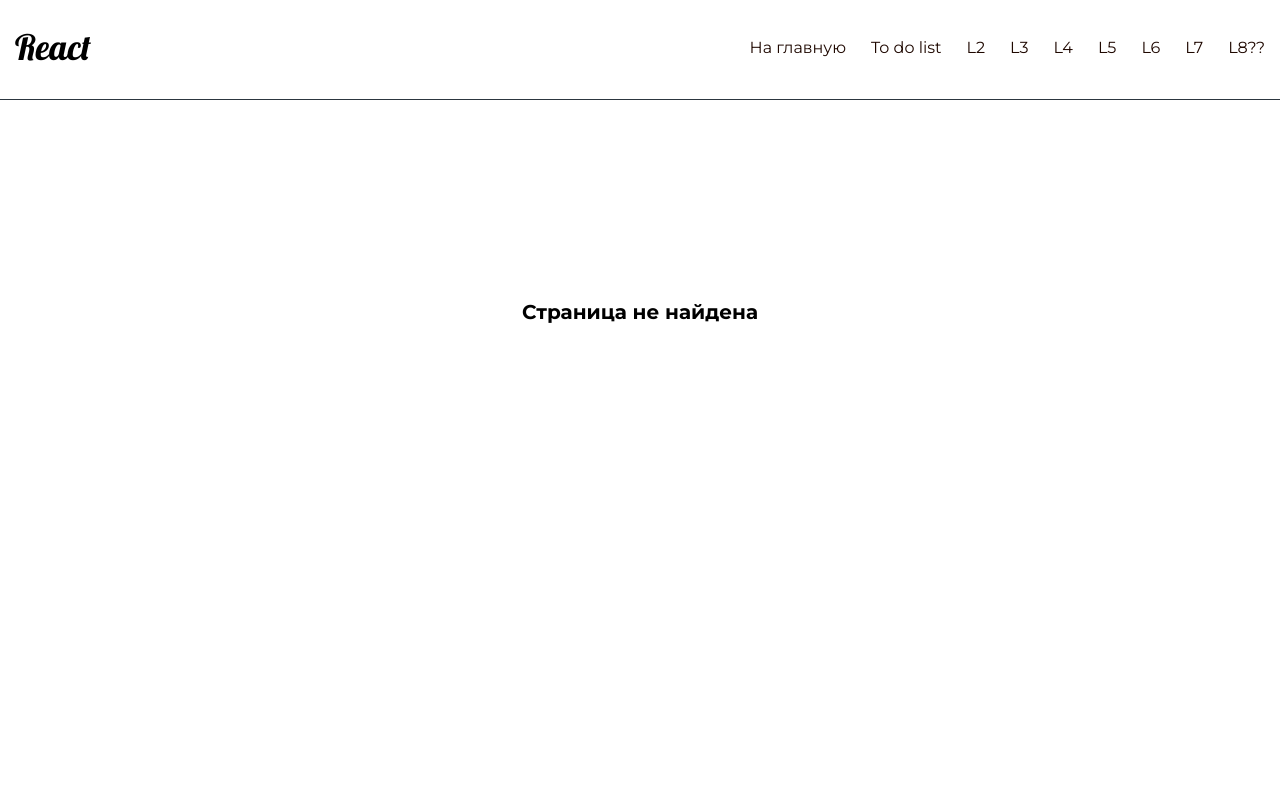
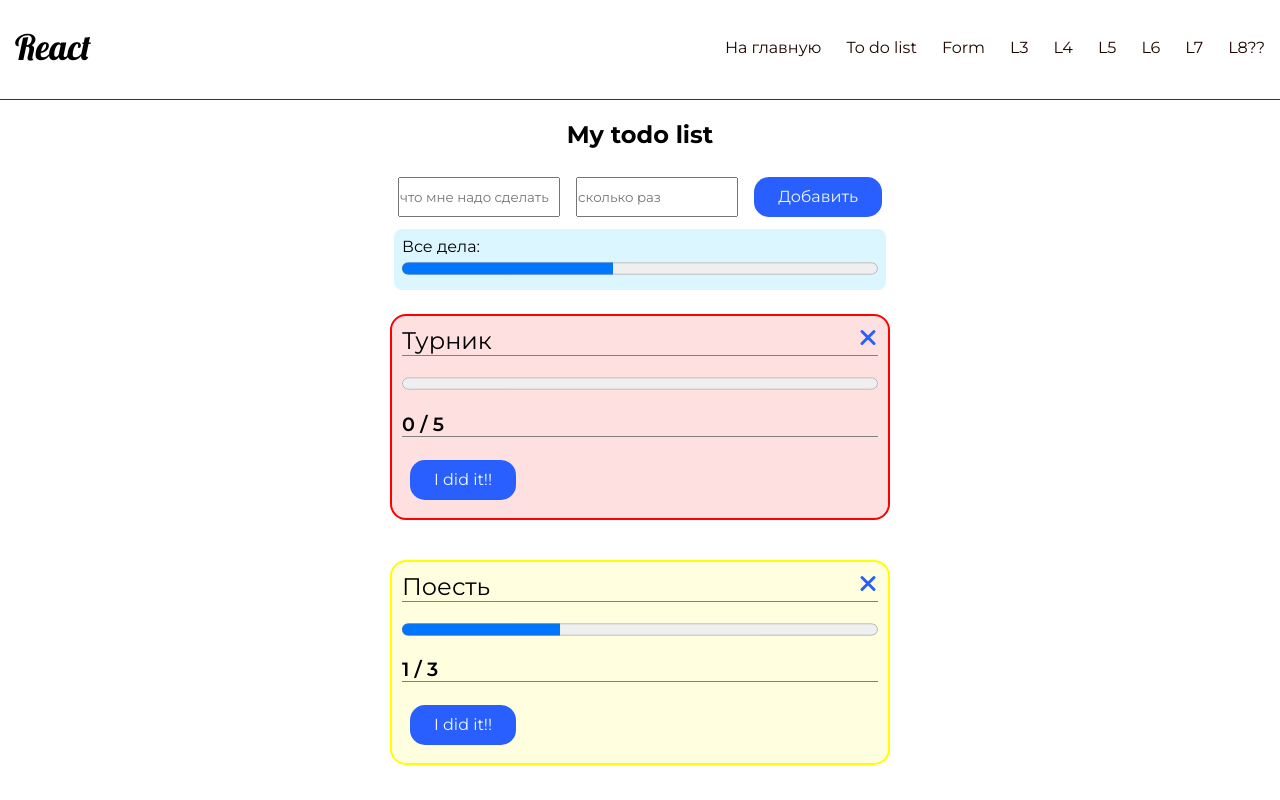
Before and after one commit to alena-apr/r-1, a React (Vite) app: page /form in a window 1280 px wide. Shown: the top 800 px of the page. Built offline with nearby package versions, Linux system fonts and the light colour scheme.

Commit message:
better toDos
also added fakeAi

```diff
--- a/src/App.jsx
+++ b/src/App.jsx
@@ -10,6 +10,7 @@ function App() {
     <Routes>
       <Route path="/" element={<Main />} />
       <Route path='/todo' element={<ToDoList />} />
+      <Route path='/form' element={<ToDoList />} />
       <Route path="*" element={<PageNotFound />} />
     </Routes>
   )
--- a/src/components/Menu/Menu.jsx
+++ b/src/components/Menu/Menu.jsx
@@ -5,7 +5,7 @@ export default function Menu() {
     const MENU = [
         { title: "На главную", to: "/" },
         { title: "To do list", to: "/todo" },
-        { title: "L2", to: "/l2" },
+        { title: "Form", to: "/form" },
         { title: "L3", to: "/l3" },
         { title: "L4", to: "/l4" },
         { title: "L5", to: "/l5" },
--- /dev/null
+++ b/src/components/ToDo/ProgressBar.jsx
@@ -0,0 +1,18 @@
+import propTypes from "prop-types";
+import styles from './toDo.module.scss'
+
+ProgressBar.propTypes = {
+    timesDone: propTypes.number.isRequired,
+    timesToDo: propTypes.number.isRequired,
+}
+
+function ProgressBar({ timesDone, timesToDo }) {
+
+    return <div>
+    <progress className={styles.progress} value={timesDone} max={timesToDo} >
+      {timesDone}
+    </progress>
+  </div>
+}
+
+export default ProgressBar;
--- a/src/components/ToDo/ToDo.jsx
+++ b/src/components/ToDo/ToDo.jsx
@@ -1,62 +1,46 @@
+import ProgressBar from "./ProgressBar";
 import styles from "./toDo.module.scss";
 import propTypes from "prop-types";
 
 ToDo.propTypes = {
-  title: propTypes.string,
-  timesDone: propTypes.number,
-  timesToDo: propTypes.number,
-  changeTimes: propTypes.func,
-  onDeleteToDo: propTypes.func
+  title: propTypes.string.isRequired,
+  timesDone: propTypes.number.isRequired,
+  timesToDo: propTypes.number.isRequired,
+  addTimes: propTypes.func.isRequired,
+  deleteToDo: propTypes.func.isRequired,
 };
 
-function ToDo({ title, timesDone, timesToDo, changeTimes, onDeleteToDo }) {
-  function addTimes() {
-    if (timesDone < timesToDo) {
-      changeTimes(timesDone + 1);
-    }
-  }
+function ToDo({ title, timesDone, timesToDo, addTimes, deleteToDo }) {
+  const rel = timesDone / timesToDo;
+  let bgCardColor = `${styles.card}`;
+  const isDone = rel >= 1;
 
-  function deleteToDo() {
-    onDeleteToDo()
-  }
-
-  let bgCardColor = `${styles.card}`;
-  if (timesDone / timesToDo <= 1 / 4) {
-    bgCardColor += ` ${styles.red}`;
-  } else if (
-    timesDone / timesToDo >= 1 / 4 &&
-    timesDone / timesToDo <= 1 / 1.33
-  ) {
-    bgCardColor += ` ${styles.yellow}`;
-  } else {
-    bgCardColor += ` ${styles.green}`;
-  }
+  rel < 0.25
+    ? (bgCardColor += ` ${styles.red}`)
+    : rel > 0.75
+    ? (bgCardColor += ` ${styles.green}`)
+    : (bgCardColor += ` ${styles.yellow}`);
 
   return (
     <div className={bgCardColor}>
-      <div className={styles['title-wrapper']}>
+      <div className={styles["title-wrapper"]}>
         <div className={styles.title}>{title}</div>
-      <span className={styles.delete}
-            onClick={deleteToDo}
-      ></span>
+        <span className={styles.delete} onClick={deleteToDo}></span>
       </div>
 
       <div>
-        <progress max={timesToDo} value={timesDone}>
-          {timesDone}
-        </progress>
+        <ProgressBar timesDone={timesDone} timesToDo={timesToDo} />
       </div>
       <div className={styles["progress-number"]}>
         {timesDone} / {timesToDo}
       </div>
       <div>
-        {timesToDo === timesDone ? (
-          <span>All done!</span>
-        ) : (
+        {!isDone && (
           <button className={styles.btn} onClick={addTimes}>
             I did it!!
           </button>
         )}
+        {isDone && <span>All done!</span>}
       </div>
     </div>
   );
--- a/src/components/ToDo/toDo.module.scss
+++ b/src/components/ToDo/toDo.module.scss
@@ -19,7 +19,7 @@
   font-size: 1.5rem;
 }
 
-progress {
+.progress {
   width: 100%;
   height: 25px;
 }
--- a/src/routes/ToDoList/ToDoList.jsx
+++ b/src/routes/ToDoList/ToDoList.jsx
@@ -3,17 +3,38 @@ import Layout from "../../components/Layout/Layout";
 import styles from "./toDoList.module.scss";
 import ToDo from "../../components/ToDo/ToDo";
 import btnStyle from "./../../components/ToDo/toDo.module.scss";
+import ProgressBar from "../../components/ToDo/ProgressBar";
 
 function ToDoList() {
   const [toDos, setToDos] = useState([
-    { title: "Турник", timesDone: 0, timesToDo: 5},
-    { title: "Поесть", timesDone: 1, timesToDo: 3},
-    { title: "Ещё что-нибудь", timesDone: 7, timesToDo: 10},
+    { id: 1, title: "Турник", timesDone: 0, timesToDo: 5 },
+    { id: 2, title: "Поесть", timesDone: 1, timesToDo: 3 },
+    { id: 3, title: "Ещё что-нибудь", timesDone: 7, timesToDo: 10 },
   ]);
   const [warning, setWarning] = useState(false);
 
-  function setTimesDone(i, timesDone) {
-    setToDos(toDos.with(i, { ...toDos[i], timesDone }));
+  let fakeAi = toDos[toDos.length - 1]?.id ?? 0;
+
+  const stats = toDos.reduce(
+    (total, el) => {
+      total.timesDone += el.timesDone;
+      total.timesToDo += el.timesToDo;
+      return total;
+    },
+    { timesDone: 0, timesToDo: 0 }
+  );
+
+  let allDone;
+  if (toDos.length > 0) {
+    allDone = stats.timesDone >= stats.timesToDo;
+  }
+  // const allDone = toDos.every(todo => todo.timesDone >= todo.timesToDo);
+
+  function onAddTimes(i) {
+    const todo = toDos[i];
+    if (todo.timesDone < todo.timesToDo) {
+      setToDos(toDos.with(i, { ...todo, timesDone: todo.timesDone + 1 }));
+    }
   }
 
   function addToDo(e) {
@@ -23,6 +44,7 @@ function ToDoList() {
     if (title.length > 0 && !isNaN(timesToDo)) {
       setToDos([
         {
+          id: ++fakeAi,
           title,
           timesDone: 0,
           timesToDo,
@@ -36,10 +58,9 @@ function ToDoList() {
     e.target.reset();
   }
 
-//   function handleDeleteToDo(i) {
-//     setToDos(toDos.filter((toDo) => {toDo !== toDos[i]})
-//       )
-//   }
+  function onDeleteToDo(i) {
+    setToDos(toDos.filter((_, ind) => i !== ind));
+  }
 
   return (
     <Fragment>
@@ -68,13 +89,23 @@ function ToDoList() {
               {warning && (
                 <div className={styles.warning}>Впиши буковки и циферки</div>
               )}
+              <div className={styles["total-wrapper"]}>
+                <div>
+                  <span>Все дела:</span>
+                  <ProgressBar
+                    timesDone={stats.timesDone}
+                    timesToDo={stats.timesToDo}
+                  />
+                </div>
+                {allDone && <div className={styles.done}>Всё готово!</div>}
+              </div>
             </div>
             {toDos.map((toDo, i) => (
               <ToDo
                 {...toDo}
                 key={i}
-                changeTimes={(newTimes) => setTimesDone(i, newTimes)}
-                // onDeleteToDo={() => handleDeleteToDo(i)}
+                addTimes={() => onAddTimes(i)}
+                deleteToDo={() => onDeleteToDo(i)}
               />
             ))}
           </div>
--- a/src/routes/ToDoList/toDoList.module.scss
+++ b/src/routes/ToDoList/toDoList.module.scss
@@ -29,3 +29,16 @@
     text-align: center;
     color:orangered
 }
+
+.done {
+    margin: 4px;
+    text-align: center;
+    font-size: 1.5rem;
+}
+
+.total-wrapper {
+    margin: 4px;
+    padding: 8px;
+    border-radius: 8px;
+    background-color: rgba(143, 226, 253, 0.315);
+}
```
Also changed, not shown: src/routes/Form/Form.jsx (added), src/routes/Form/form.module.scss (added).
